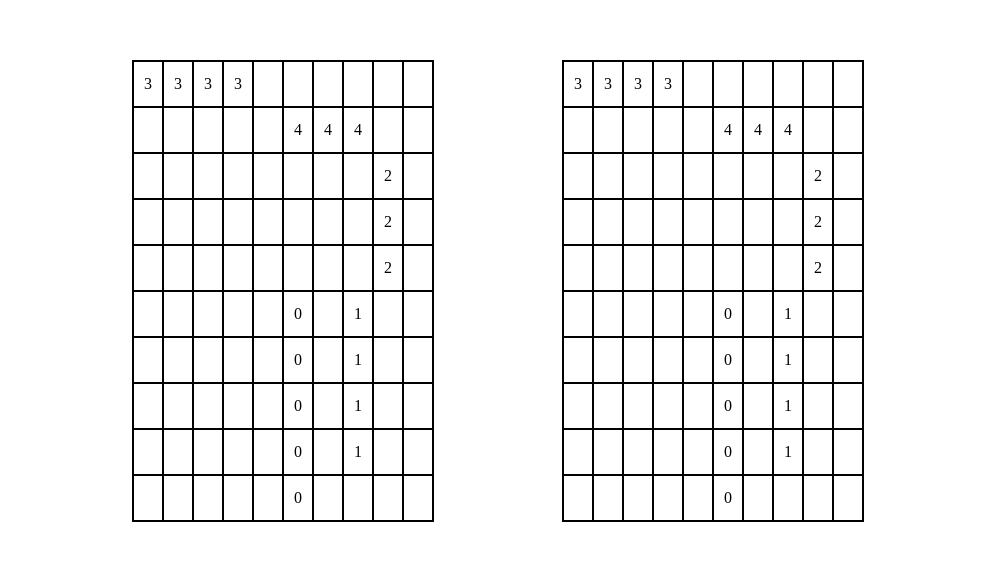
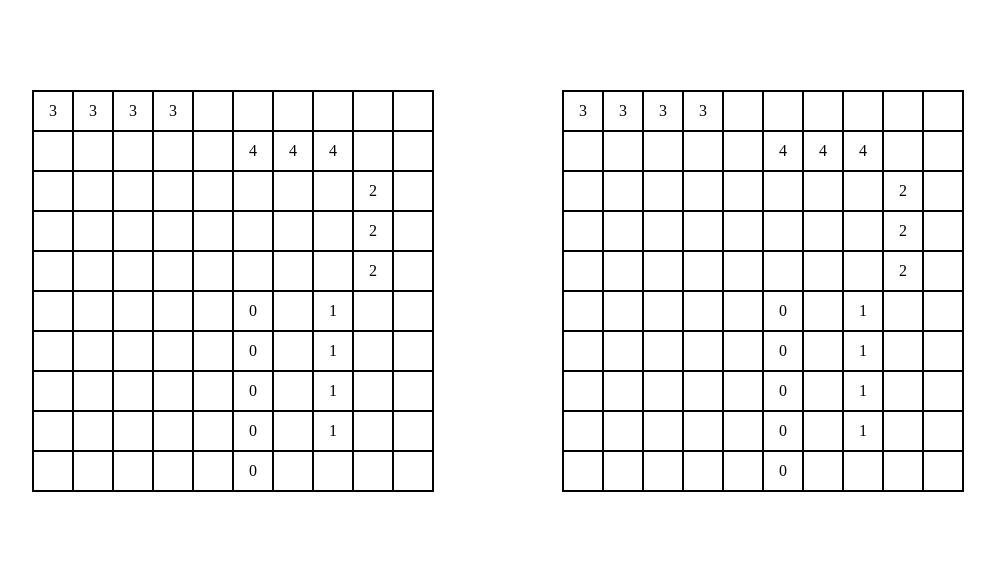
Before and after one commit to FrontEndMaestro/Battleship-Project, a website built with webpack: page src/index.html in a window 1280 px wide. Shown: the part 109-670 px from the top of the page, without its empty margins (142-1137 px from the left). Built offline with nearby package versions, Linux system fonts and the light colour scheme.

Commit message:
style: use flexbox in grid cells for alignment

```diff
--- a/src/styles.css
+++ b/src/styles.css
@@ -82,15 +82,17 @@ body {
 
 .game-board {
   display: grid;
-  grid-template-columns: repeat(10,1fr);
-  grid-template-rows: repeat(10, 1fr);
-  /*width: 50%;*/
+  grid-template-columns: repeat(10,minmax(1rem,2.5rem));
+  grid-template-rows: repeat(10, minmax(1rem,2.5rem));
   place-items: center;
   border: 1px solid black;
 }
 
 .cell{
+    display: flex;
+    justify-content: center;
+    align-items: center;
     border: 1px solid black;
     padding:10px;
-    place-self: stretch;
+    place-self:stretch;
 }
```
Also changed, not shown: tests/gameBoard.spec.js (+6 -0 lines).
